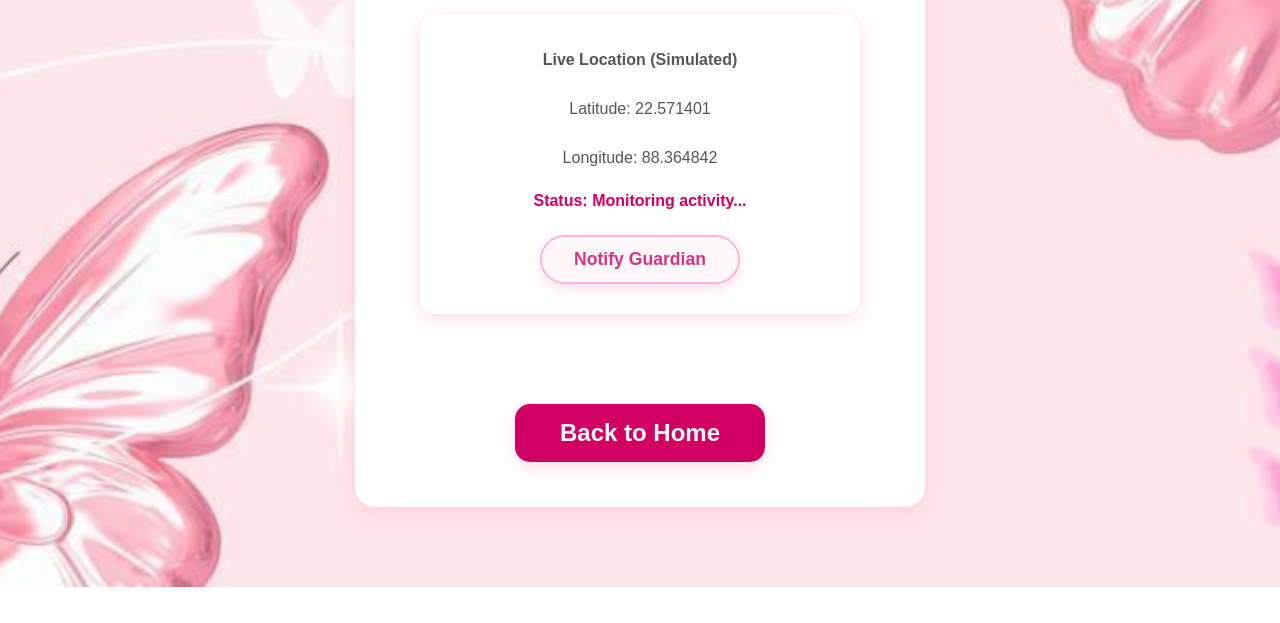
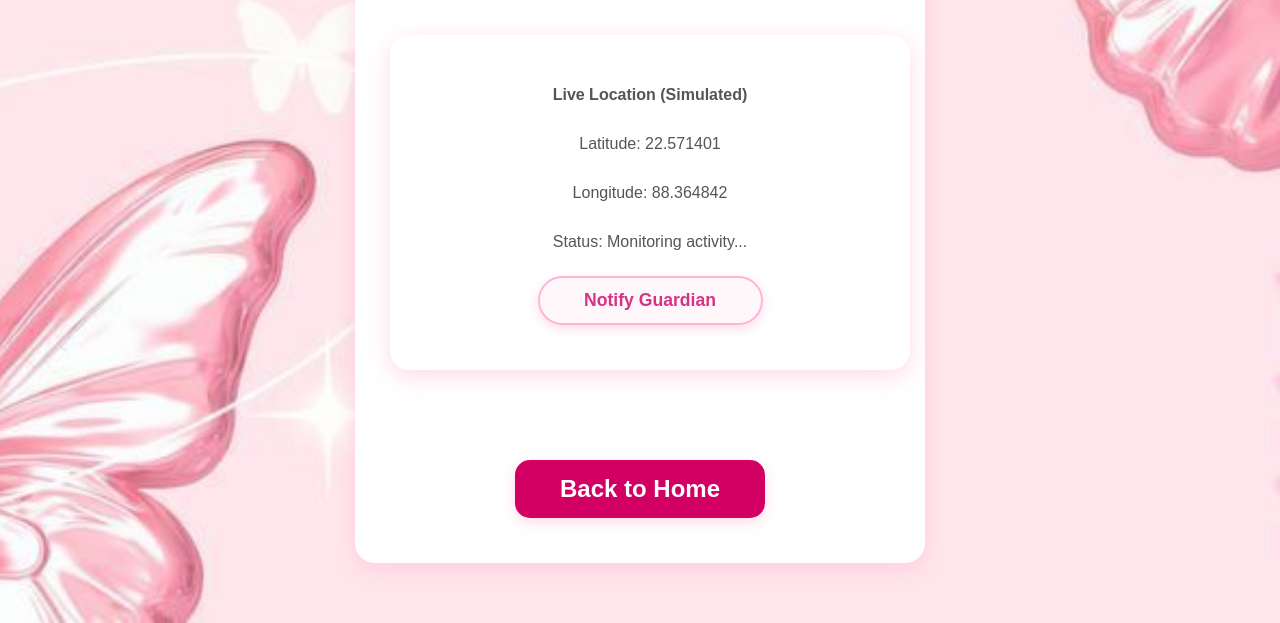
Before and after one commit to roysaheli006-oss/SafeHer, a plain HTML site: page guardian.html in a window 1280 px wide. Shown: the part 272-895 px from the top of the page. Before the commit the page ends 859 px from the top, so only its background shows below. Drawn offline with Linux system fonts and the light colour scheme.

Commit message:
Update guardian.html

```diff
--- a/guardian.html
+++ b/guardian.html
@@ -7,38 +7,7 @@
 
     <!-- Link to your external CSS file -->
     <link rel="stylesheet" href="style.css">
-    <style>
-	body {
-        background: url('background.png') no-repeat center center;
-        background-size: cover;
-        font-family: "Poppins", sans-serif;
-        margin: 0;
-        padding: 20px; /* mobile-friendly padding */
-        min-height: 100vh;
-        display: flex;
-        flex-direction: column;
-        align-items: center;
-        justify-content: flex-start;
-    }
-        /* Extra guardian-specific tweaks */
-        .box {
-            background: rgba(255, 255, 255, 0.95);
-            padding: 20px;
-            margin-top: 20px;
-            border-radius: 15px;
-            box-shadow: 0 4px 15px rgba(255, 170, 200, 0.4);
-            width: 90%;
-            max-width: 400px;
-            margin-left: auto;
-            margin-right: auto;
-        }
 
-        #status {
-            font-weight: bold;
-            color: #d10062;
-            margin-top: 10px;
-        }
-    </style>
 </head>
 <body>
 
```
